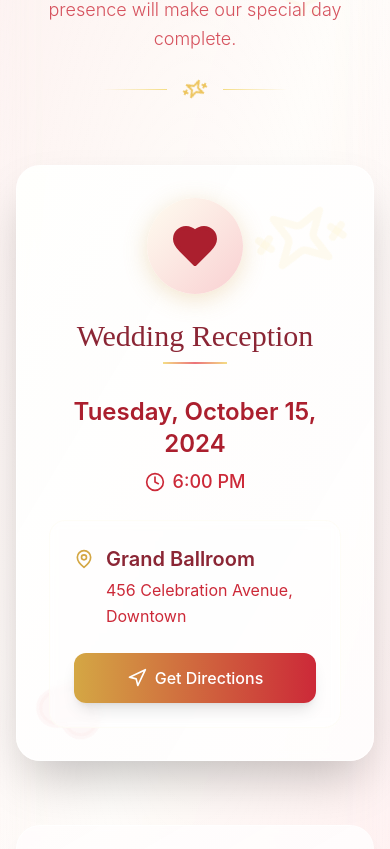
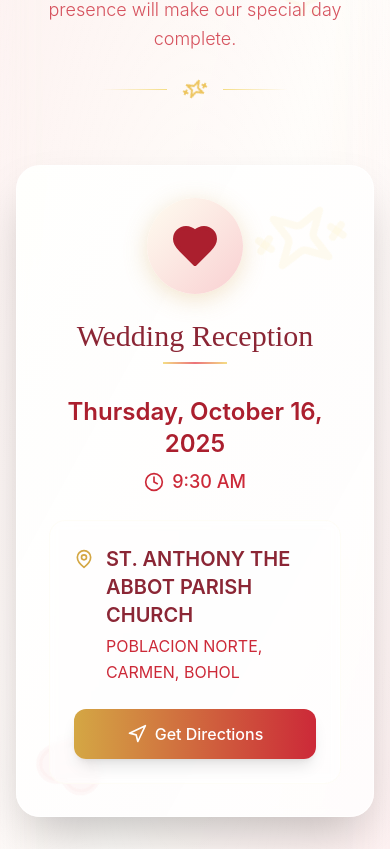
Before and after one commit to Autentico123/wedding-invitation, a React (Vite) app: page / in a window 390 px wide. Shown: the part 1148-1997 px from the top of the page. Built offline with nearby package versions, Linux system fonts and the light colour scheme.

Commit message:
feat: update Navigation component styles and enhance wedding store details

```diff
--- a/src/components/Navigation.jsx
+++ b/src/components/Navigation.jsx
@@ -135,7 +135,7 @@ const Navigation = () => {
 
   // Enhanced navbar classes with better glassmorphism
   const navbarClasses = `
-    fixed top-0 left-0 right-0 z-50 transition-all duration-500 ease-in-out
+    fixed top-0 left-0 right-0 z-50 transition-all duration-500 ease-in-out w-full
     ${
       scrollY > 50
         ? "bg-maroon-900/98 backdrop-blur-2xl shadow-2xl border-b border-maroon-700/30"
@@ -167,7 +167,7 @@ const Navigation = () => {
           />
         </motion.div>
 
-        <div className="container-custom">
+        <div className="w-full max-w-7xl mx-auto px-4 sm:px-6 lg:px-8">
           <div className="flex items-center justify-between h-16 md:h-18 lg:h-20">
             {/* Enhanced Logo */}
             <motion.div
@@ -354,7 +354,7 @@ const Navigation = () => {
                 exit={{ height: 0, opacity: 0 }}
                 transition={{ duration: 0.3 }}
               >
-                <div className="py-4 border-t border-maroon-700/50 bg-maroon-900/60 backdrop-blur-xl rounded-b-2xl mx-4 shadow-2xl">
+                <div className="py-4 border-t border-maroon-700/50 bg-maroon-900/60 backdrop-blur-xl rounded-b-2xl shadow-2xl">
                   {menuItems.map((item, index) => {
                     const isActive = activeSection === item.href.substring(1);
                     return (
--- a/src/store/weddingStore.jsx
+++ b/src/store/weddingStore.jsx
@@ -8,12 +8,12 @@ const useWeddingStore = create((set) => ({
       groom: "Syrel",
     },
     // General wedding date (no ceremony-specific details)
-    date: "October 15, 2024",
+    date: "October 16, 2025",
     // Ceremony details removed - only reception remains
     reception: {
-      time: "6:00 PM",
-      venue: "Grand Ballroom",
-      address: "456 Celebration Avenue, Downtown",
+      time: "9:30 AM",
+      venue: "ST. ANTHONY THE ABBOT PARISH CHURCH",
+      address: "POBLACION NORTE, CARMEN, BOHOL",
     },
     // Added formal attire requirements
     attire: {
@@ -23,8 +23,8 @@ const useWeddingStore = create((set) => ({
         "We kindly request our guests to dress in formal attire, preferably in shades of maroon and beige to complement our wedding theme.",
     },
     rsvp: {
-      deadline: "September 15, 2024",
-      contact: "rsvp@sarahandmichael.com",
+      deadline: "October 16, 2025",
+      contact: "jessecavillaruel25@gmail.com",
       message: "WE HAVE RESERVED SEAT/S FOR YOU.",
       note: "Your presence and prayers are all that we request.",
     },
```
